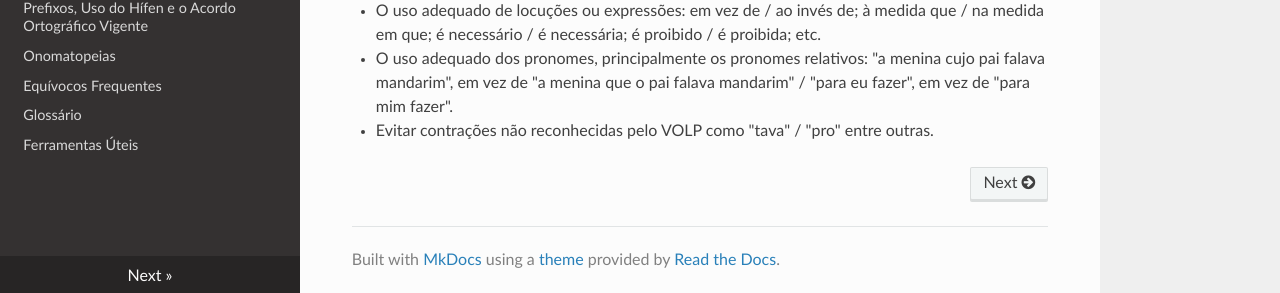
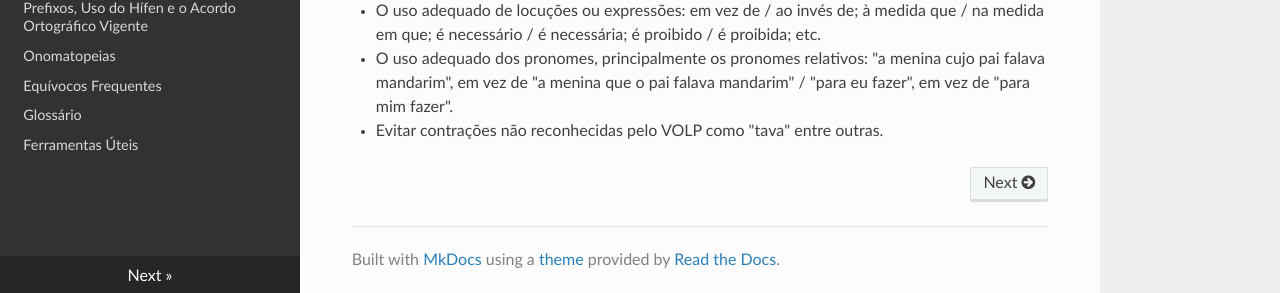
Before and after one commit to tupaschoal/TED-Translators_PT-BR_Styleguide, an MkDocs documentation site: the page built from docs/index.md, in a window 1280 px wide and 900 px high, scrolled down 650 px. Shown: the part 604-897 px from the top of the window. Built offline with MkDocs 1.6.1, drawn with Linux system fonts in a browser that asks for light colours; nearby versions of some CDN libraries; old or Windows-style settings are respelled for this version of MkDocs.

Commit message:
Remove "pro" das contrações não reconhecidas

```diff
--- a/docs/index.md
+++ b/docs/index.md
@@ -35,7 +35,7 @@ Porém, mesmo utilizando um nível de linguagem mais informal na tradução, é
 - O uso adequado de iniciais maiúsculas ou minúsculas: em inglês, por exemplo, nacionalidades são escritas com inicial maiúscula ("She is Brazilian"), mas não em português ("Ela é brasileira").
 - O uso adequado de locuções ou expressões: em vez de / ao invés de; à medida que / na medida em que; é necessário / é necessária; é proibido / é proibida; etc.
 - O uso adequado dos pronomes, principalmente os pronomes relativos: "a menina cujo pai falava mandarim", em vez de "a menina que o pai falava mandarim" / "para eu fazer", em vez de "para mim fazer".
-- Evitar contrações não reconhecidas pelo VOLP como "tava" / "pro" entre outras.
+- Evitar contrações não reconhecidas pelo VOLP como "tava" entre outras.
 
 [in1]: http://www.ted.com/participate/translate/translator-resources
 [in2]: http://translations.ted.org/wiki/Main_Page
```
